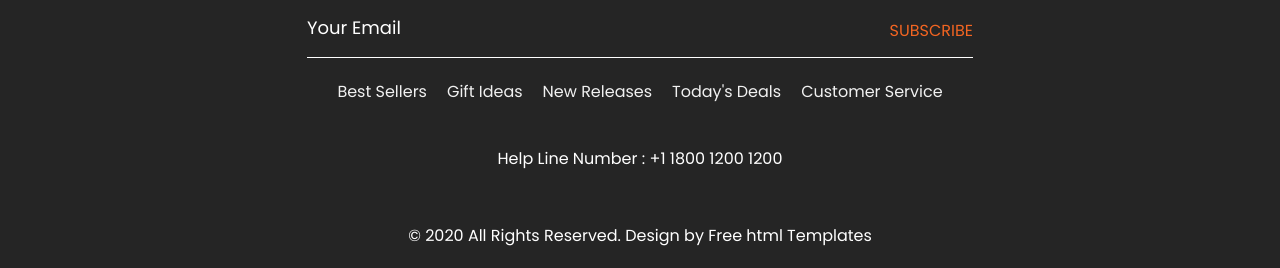
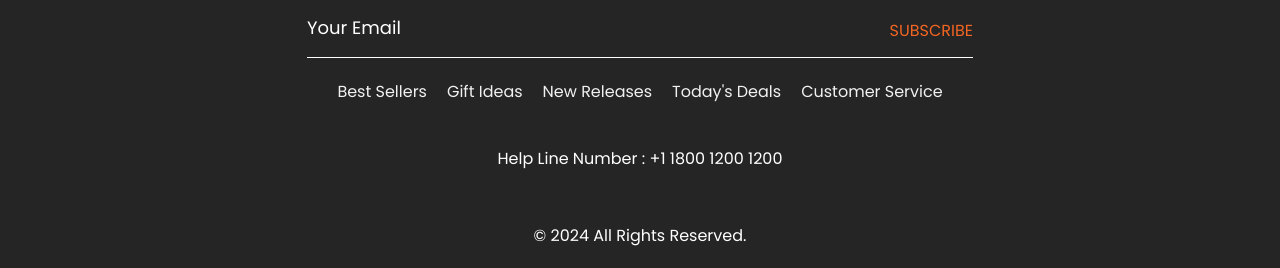
Before and after one commit to tx-jp/mywebsite, a plain HTML site: page index.html in a window 1280 px wide. Shown: the part 3382-3650 px from the top of the page. Drawn offline with nearby package versions, Linux system fonts and the light colour scheme.

Commit message:
Update index.html
updated line 622

```diff
--- a/index.html
+++ b/index.html
@@ -619,7 +619,7 @@
       <!-- copyright section start -->
       <div class="copyright_section">
          <div class="container">
-            <p class="copyright_text">© 2020 All Rights Reserved. Design by <a href="https://html.design">Free html  Templates</a></p>
+            <p class="copyright_text">© 2024 All Rights Reserved.
          </div>
       </div>
       <!-- copyright section end -->
```
